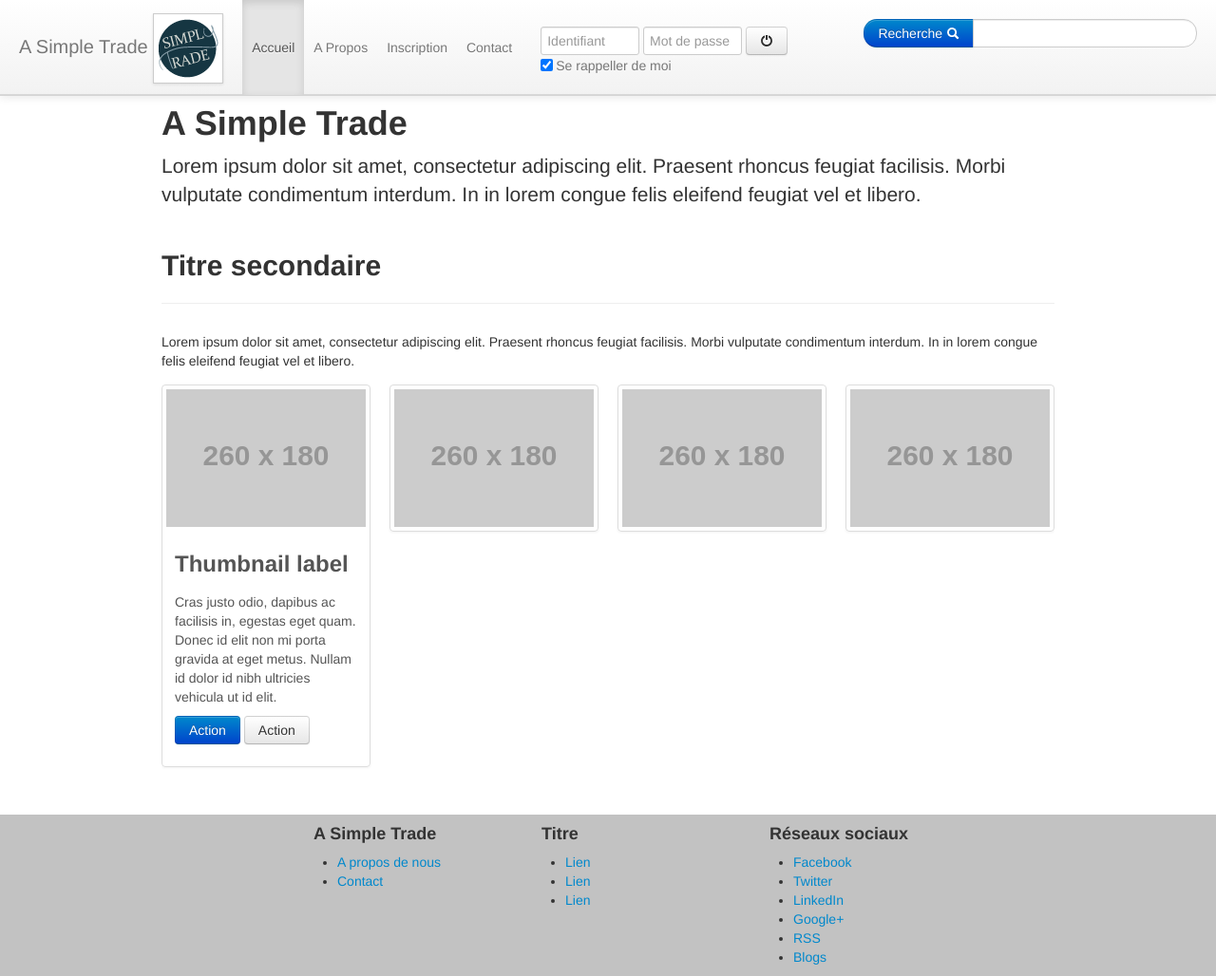
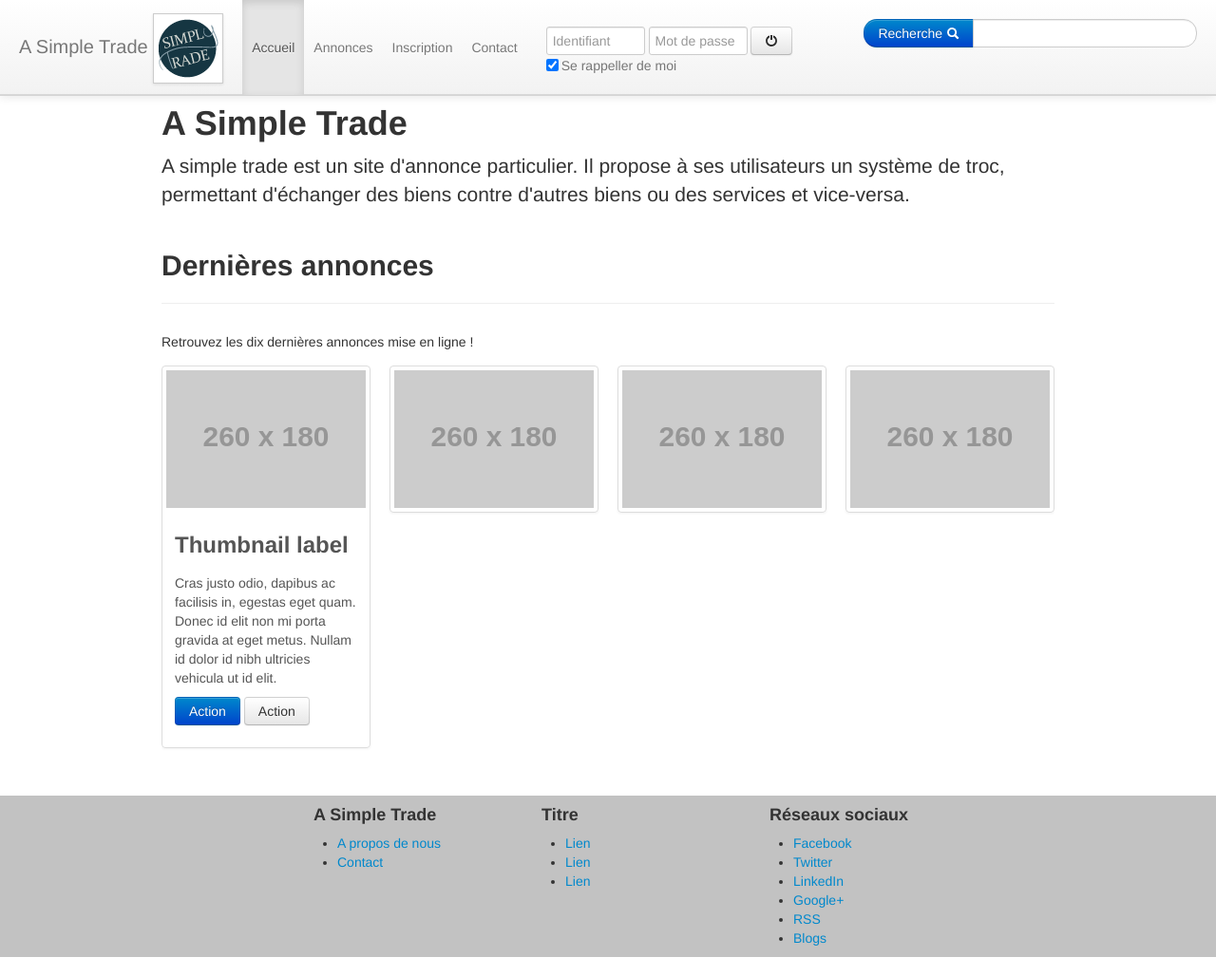
Before and after one commit to noxa02/Annonces, a PHP site: page / in a window 1280 px wide. Shown: the whole page at 95% size. Run offline with PHP 8.4, Linux system fonts and the light colour scheme; grey boxes labelled with a size stand in for pictures from a placeholder-image service; some libraries are stand-ins or nearby versions.

Commit message:
Minor changes

```diff
--- a/application/layouts/connexion.layout.php
+++ b/application/layouts/connexion.layout.php
@@ -1,4 +1,5 @@
 <div class="form-inline form-connexion">
+    <form method="post" action="?m=member&a=login">
         <input type="text" id="login-connexion" name="login-connexion" class="input-small" placeholder="Identifiant">
         <input type="password" id="password-connexion" name="password-connexion" class="input-small" placeholder="Mot de passe">
         <button type="submit" id="submit-connexion" name="submit-connexion" class="btn"><a href="#"><i class="icon-off"></i></a></button>
@@ -6,4 +7,5 @@
         <label class="checkbox">
             <input type="checkbox" checked="true" id="remember-me"  name="remember-me"> Se rappeller de moi
          </label>
+    </form>
 </div>
--- a/application/layouts/main_nav.layout.php
+++ b/application/layouts/main_nav.layout.php
@@ -10,7 +10,7 @@
             <div class="nav-collapse">
                 <ul class="nav">
                     <li class="active"><a href="#"> Accueil </a></li>
-                    <li><a href="#about">A Propos</a></li>
+                    <li><a href="#announces">Annonces</a></li>
                     <li><a href="?p=inscription">Inscription</a></li>
                     <li><a href="#contact">Contact</a></li>
                     <?php // Manage Member Account [Need to be connected] ?>
--- a/application/views/Default/default.view.php
+++ b/application/views/Default/default.view.php
@@ -4,19 +4,18 @@
          <div class="container">
            <h1>A Simple Trade</h1>
            <p class="lead">
-               Lorem ipsum dolor sit amet, consectetur adipiscing elit. Praesent rhoncus feugiat facilisis.
-               Morbi vulputate condimentum interdum. In in lorem congue felis eleifend feugiat vel et libero.
+               A simple trade est un site d'annonce particulier. Il propose à ses utilisateurs un système de troc, permettant d'échanger
+               des biens contre d'autres biens ou des services et vice-versa.
            </p>
          </div>
         </header>
         <div class="container">
             <div class="page-header">
-                <h2>Titre secondaire</h2>
+                <h2>Dernières annonces</h2>
             </div>
             <div class="row">
               <div class="span12">
-                Lorem ipsum dolor sit amet, consectetur adipiscing elit. Praesent rhoncus feugiat facilisis.
-                Morbi vulputate condimentum interdum. In in lorem congue felis eleifend feugiat vel et libero.
+                Retrouvez les dix dernières annonces mise en ligne !
                 <div class="row-fluid padding-top15">
                     <ul class="thumbnails">
                       <li class="span3 thumbnail">
```
Lines whose indentation alone changed are shown as unchanged.
